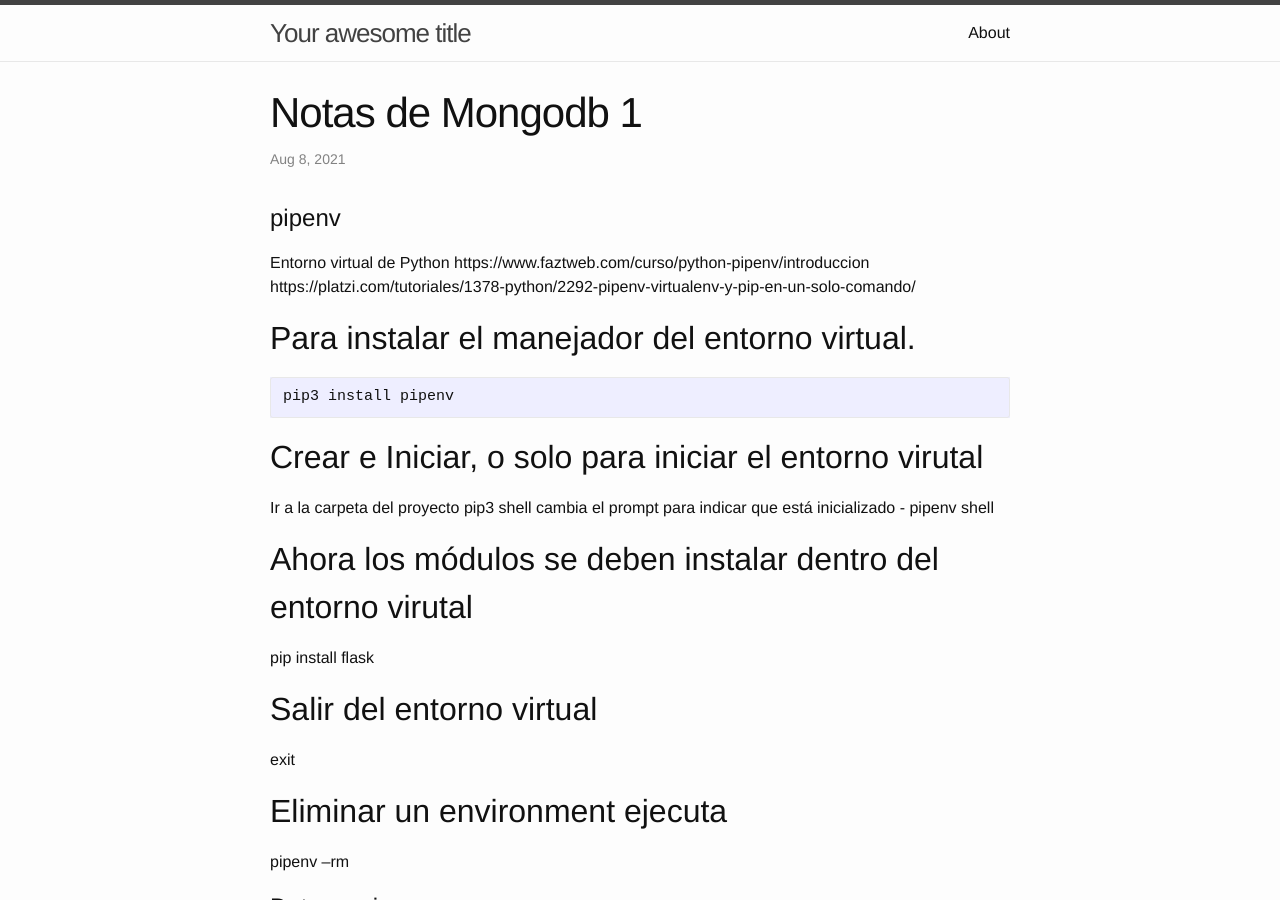
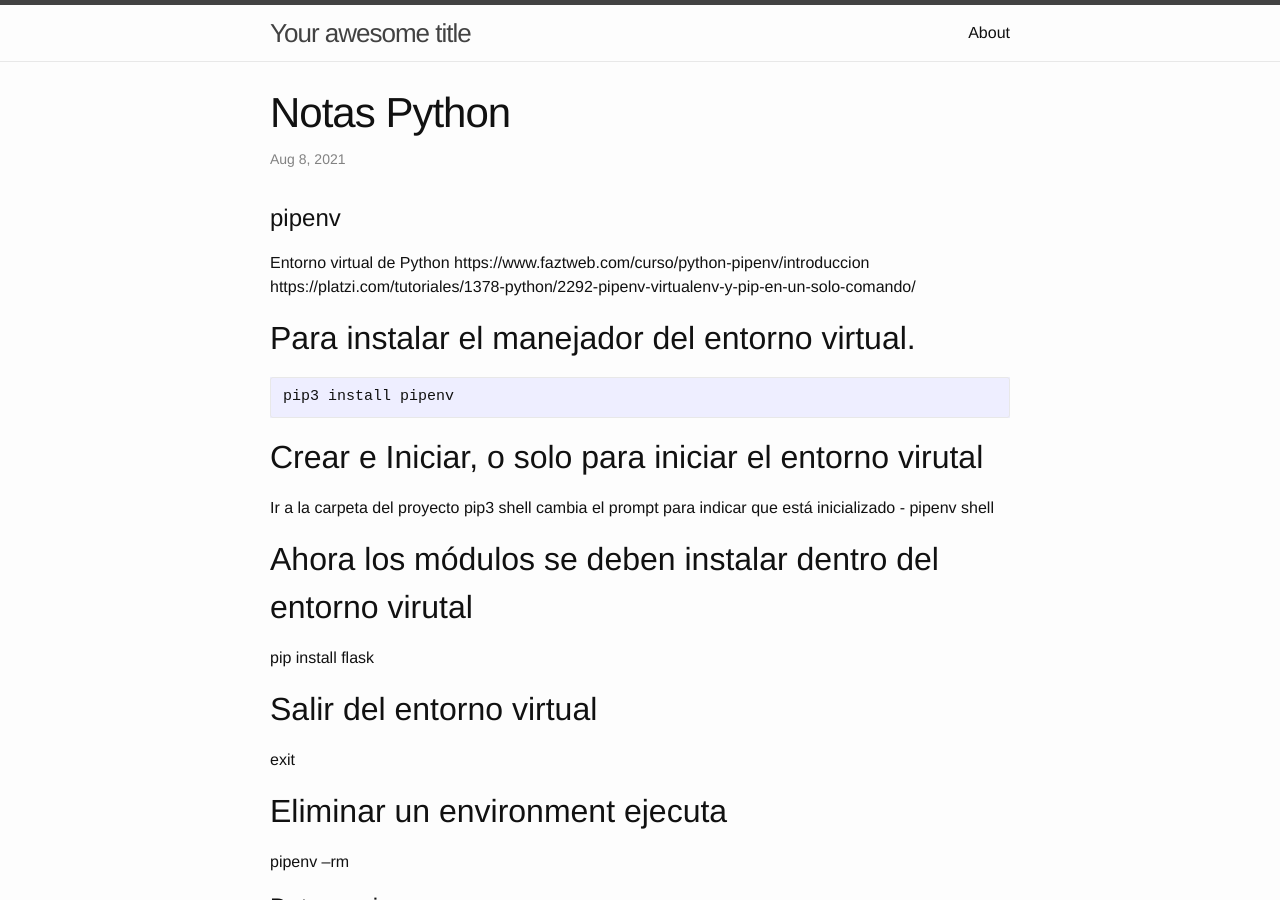
Before and after one commit to joriza/joriza.github.io, a Jekyll site: the page built from _posts/2021-08-09-NotasPython.md, in a window 1280 px wide and 900 px high. Built offline with Jekyll 4.4.1, drawn with Linux system fonts in a browser that asks for light colours.

Commit message:
210809_2128

```diff
--- a/_posts/2021-08-09-NotasPython.md
+++ b/_posts/2021-08-09-NotasPython.md
@@ -1,8 +1,8 @@
 ---
 layout: post
-title:  "Notas de Mongodb 1"
+title:  "Notas Python"
 date:   2021-08-08 20:46:59 -0300
-categories: jekyll update
+categories: Notas
 ---
 # pipenv
 Entorno virtual de Python
```
Also changed, not shown: 4 other files.
